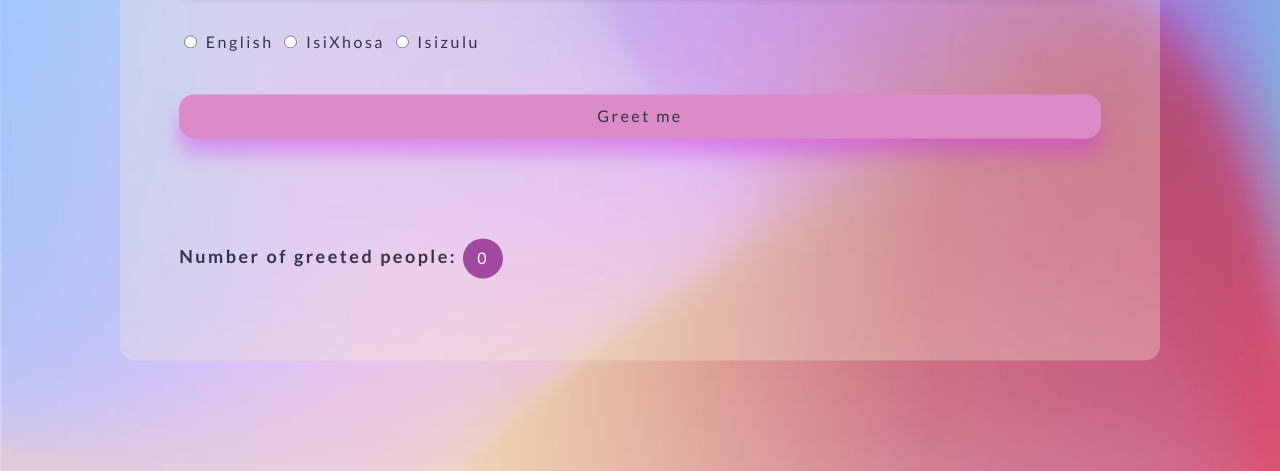
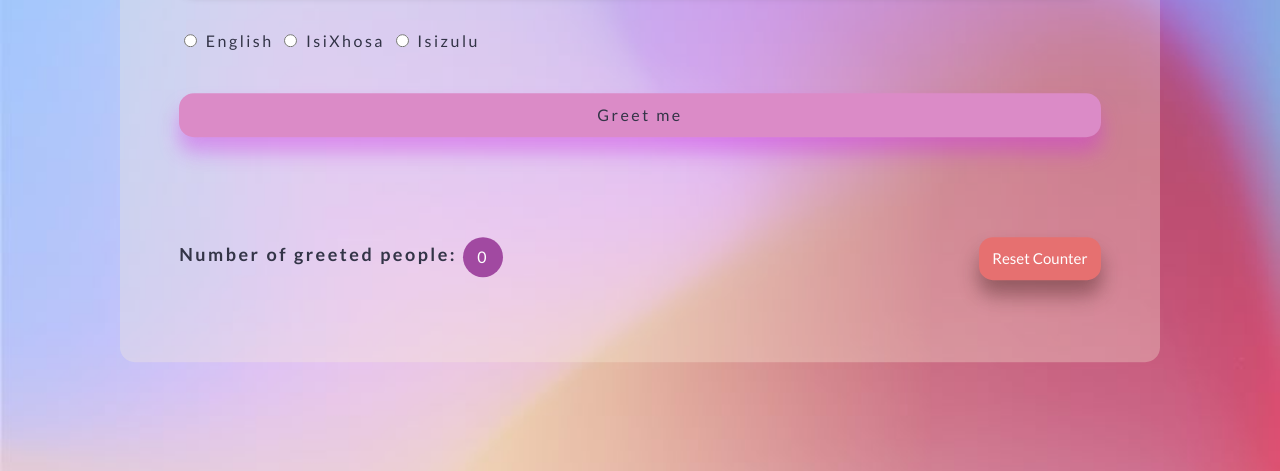
Before and after one commit to siweh/greet_project, a website: page index.html in a window 1280 px wide. Shown: the part 329-800 px from the top of the page. Drawn offline with Linux system fonts and the light colour scheme.

Commit message:
Added the reset counter button and finalized my greet project

```diff
--- a/greet-dom.js
+++ b/greet-dom.js
@@ -4,6 +4,7 @@ var messageElements = document.querySelector(".message");
 var errorMsgElement = document.querySelector(".error");
 var greetBtn = document.querySelector(".block");
 var counter = document.querySelector(".circle__content");
+var resetCounter = document.querySelector(".reset-btn");
 var storing = document.querySelector(".demo");
 
 //Storing greeted people
@@ -31,12 +32,18 @@ function greet(){
     //Clear the value in the textBox after the greetme button is clicked
     textEnteredElement.value = "";
 
-    //Storing the list of greeted people
+    //Storing the list of greeted people length
     storeGreetedPeopleList(greetings.getGreetedPeople());
 
     //Counting the number of greeted people and display it on the counter in webpage
     counter.innerHTML = greetings.greetedPeopleCounter();
 }
 
+function resetCounterBtn() {
+    counter.innerHTML = greetings.resetCounter();
+    clearStorage();
+}
+
 
 greetBtn.addEventListener('click', greet);
+resetCounter.addEventListener('click', resetCounterBtn);
--- a/greet.js
+++ b/greet.js
@@ -53,11 +53,18 @@ function GreetMe(greetedPeopleList = []){
         return greetedPeople;
     }
 
+    function resetCounter() {
+        var reset = greetedPeopleCounter();
+        reset = 0;
+        return reset;
+    }
+
     return {
         greeting,
         getMessage,
         greetedPeopleCounter,
         getGreetedPeople,
-        getErrorMsg
+        getErrorMsg,
+        resetCounter
     }
 }
--- a/index.html
+++ b/index.html
@@ -73,13 +73,16 @@
           </div>
           <br />
           <div class="row">
-            <div class="col-12">
+            <div class="col-10">
               <strong style="font-size: large"
                 >Number of greeted people:
               </strong>
               <div class="circle">
                 <span class="circle__content">0</span>
               </div>
+            </div>
+            <div class="col-2">
+              <button type="button" class="reset-btn">Reset Counter</button>
             </div>
           </div>
           <div class="row">
--- a/styles/greet.css
+++ b/styles/greet.css
@@ -77,3 +77,23 @@ body{
   .error {
     color: red;
   }
+
+  .reset-btn {
+    border-radius: 14px;
+    display: block;
+    width: 100%;
+    border: none;
+    background-color: #e67070;
+    padding: 10px 13px;
+    font-size: 15px;
+    cursor: pointer;
+    text-align: center;
+    color: white;
+    box-shadow: 0px 15px 20px rgba(78, 38, 38, 0.479);
+  }
+
+  .reset-btn:hover {
+    background-color: #b34747;
+    box-shadow: 0px 15px 20px rgba(83, 34, 34, 0.993);
+    color: white;
+  }
```
Also changed, not shown: practice-local.js (deleted, +0 -12 lines).
